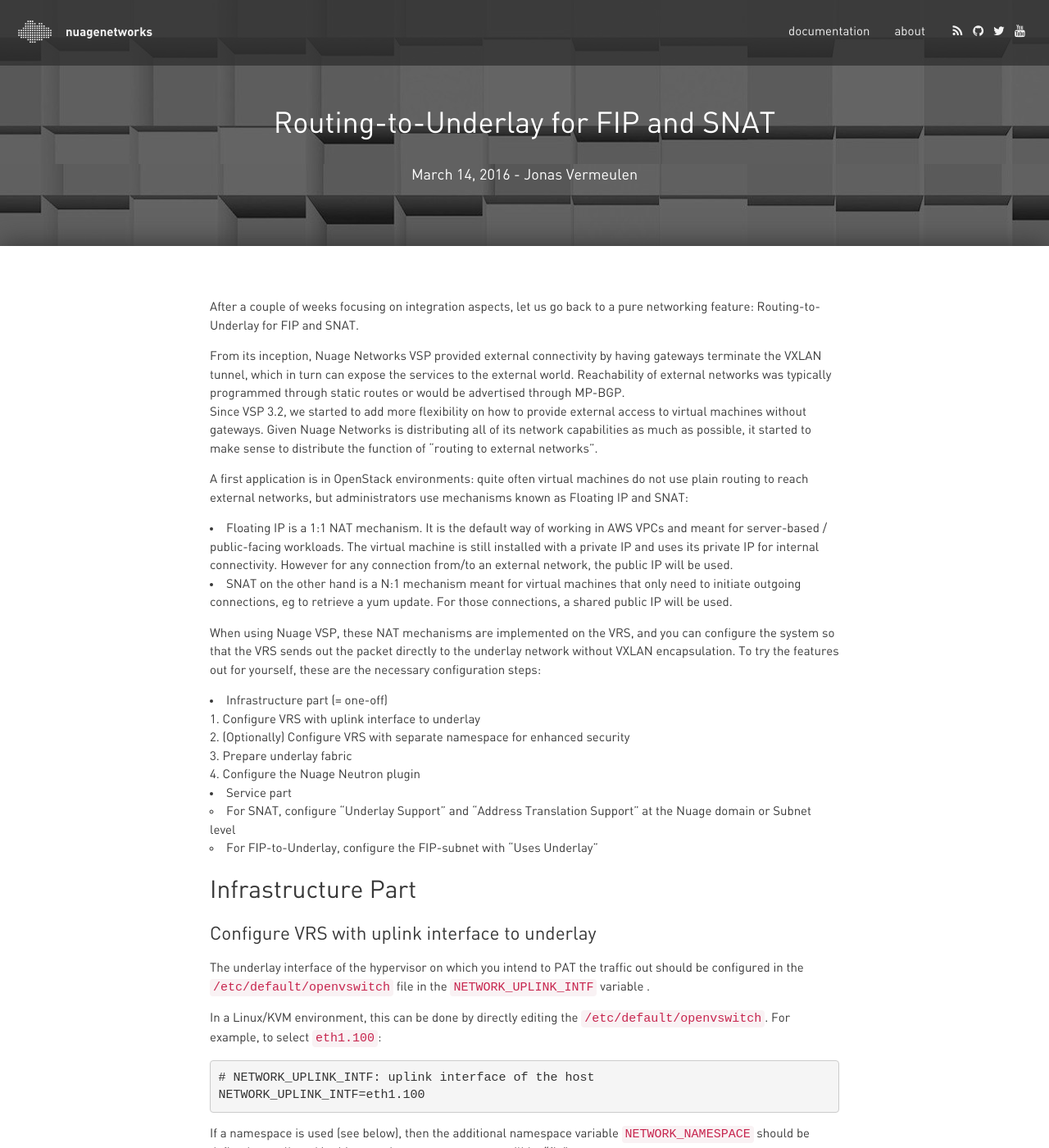
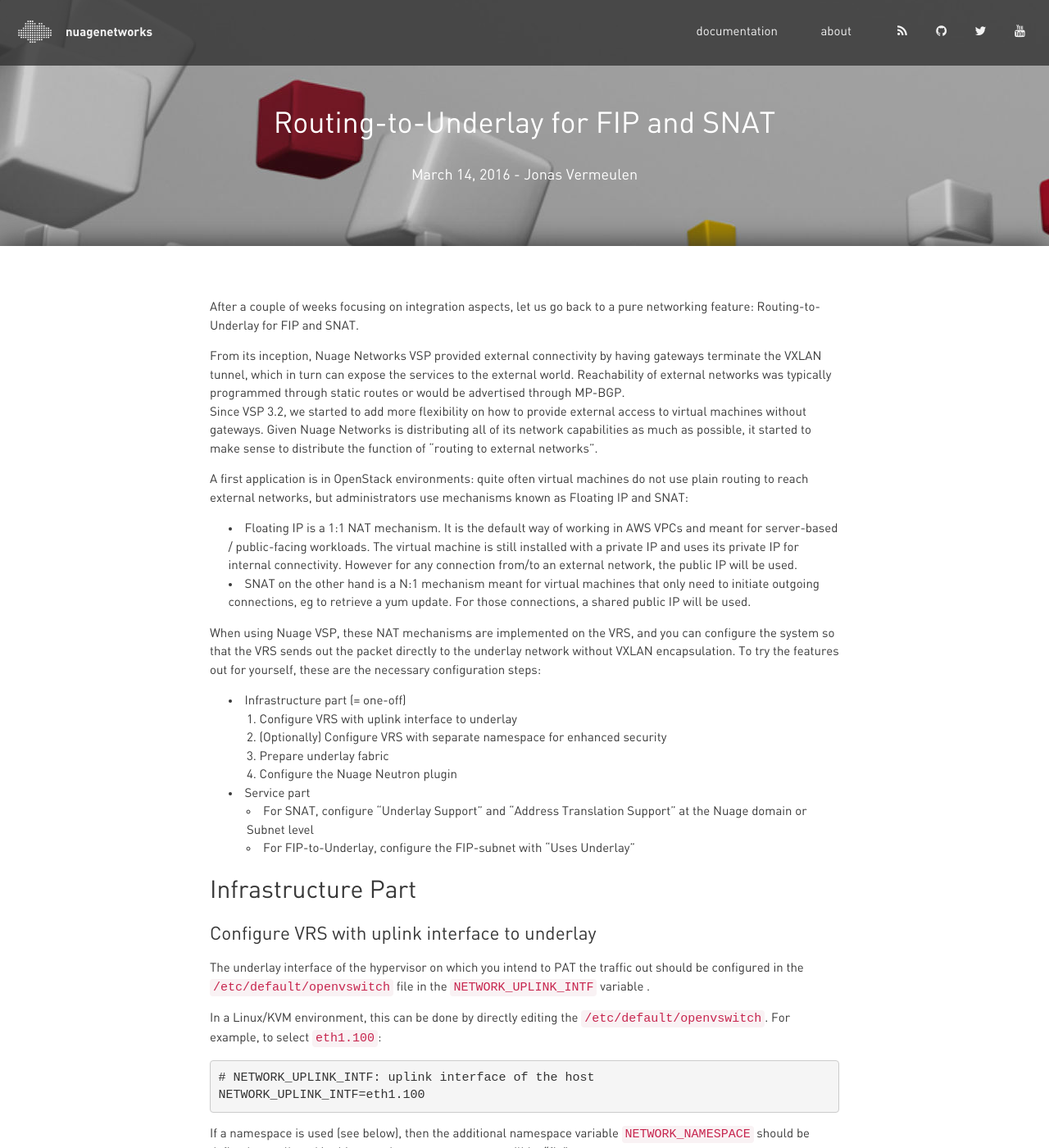
Before and after one commit to nuagenetworks/nuagenetworks.github.io, a Jekyll site: the page built from _posts/2016-03-14-Routing-to-Underlay for FIP and SNAT.md, in a window 1280 px wide and 1400 px high. Shown: the whole window at 82% size. Built offline with Jekyll 4.4.1, drawn with Linux system fonts in a browser that asks for light colours; nearby versions of some CDN libraries; some web fonts are replaced; comment, search, counter and statistics services are not loaded; some of the changed text lies outside the part shown.

Commit message:
Layout changes and header image for routing-to-underlay post

```diff
--- a/_posts/2016-03-14-Routing-to-Underlay for FIP and SNAT.md
+++ b/_posts/2016-03-14-Routing-to-Underlay for FIP and SNAT.md
@@ -2,7 +2,7 @@
 layout: post
 title: Routing-to-Underlay for FIP and SNAT
 author: Jonas Vermeulen
-callout_image: header-post.jpg
+callout_image: nuage-community-header.jpg
 tags: OpenStack, FIP, SNAT,
 ---
 
@@ -13,8 +13,8 @@
 
 A first application is in OpenStack environments: quite often virtual machines do not use plain routing to reach external networks, but administrators use mechanisms known as Floating IP and SNAT:
 
- - Floating IP is a 1:1 NAT mechanism. It is the default way of working in AWS VPCs and meant for server-based / public-facing workloads. The virtual machine is still installed with a private IP and uses its private IP for internal connectivity. However for any connection from/to an external network, the public IP will be used.
- - SNAT on the other hand is a N:1 mechanism meant for virtual machines that only    need to initiate outgoing connections, eg to retrieve a yum update.
+- Floating IP is a 1:1 NAT mechanism. It is the default way of working in AWS VPCs and meant for server-based / public-facing workloads. The virtual machine is still installed with a private IP and uses its private IP for internal connectivity. However for any connection from/to an external network, the public IP will be used.
+- SNAT on the other hand is a N:1 mechanism meant for virtual machines that only    need to initiate outgoing connections, eg to retrieve a yum update.
    For those connections, a shared public IP will be used.
 
 When using Nuage VSP, these NAT mechanisms are implemented on the VRS, and you can configure the system so that the VRS sends out the packet directly to the underlay network without VXLAN encapsulation.
--- a/_sass/base/_global.scss
+++ b/_sass/base/_global.scss
@@ -146,6 +146,10 @@
 ol, ul {
   list-style-position: inside;
 }
+li {
+  margin-left: 1.5em;
+}
+
 hr {
   border: 0;
   border-top: 1px solid $border-color;
```
Also changed, not shown: other parts of _posts/2016-03-14-Routing-to-Underlay for FIP and SNAT.md (+3 -3 lines), img/nuage-community-header.jpg (added).
